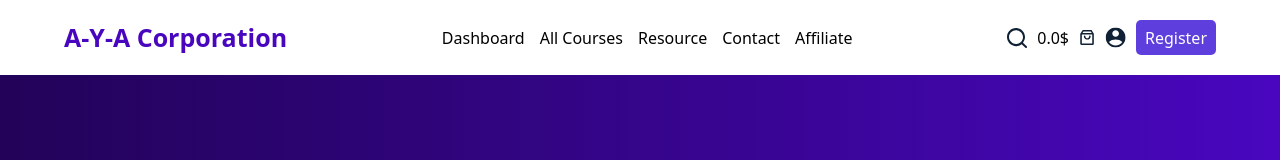
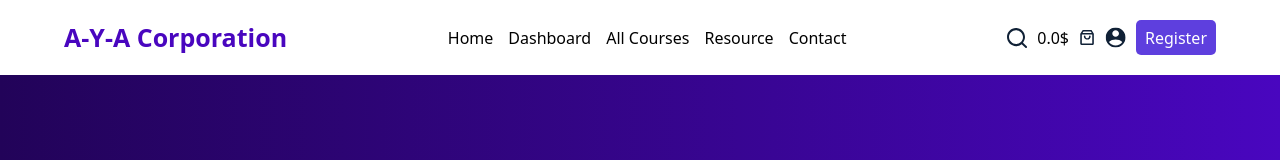
Before and after one commit to Abdul-Muqaddam/A_Y_A_corporation_course_website, a React (Vite) app in the folder frontend/: page / in a window 1280 px wide. Shown: the top 160 px of the page. Built offline with nearby package versions, Linux system fonts and the light colour scheme.

Commit message:
Added AllCourse Page

```diff
--- a/frontend/src/App.jsx
+++ b/frontend/src/App.jsx
@@ -6,6 +6,7 @@ import Home from './components/Home'
 import Register from './components/Register'
 import Login from './components/login'
 import ForgetPassword from './components/forgetPassword'
+import AllCourses from './components/allCourses'
 
 function App() {
   return (
@@ -15,6 +16,7 @@ function App() {
       <Route path='/Register' element={<Register/>}/>
       <Route path='/Login' element={<Login/>}/>
       <Route path='/forgetPassword' element={<ForgetPassword/>}/>
+      <Route path='/allCourses' element={<AllCourses/>}/>
     </Routes>
     </>
   )
--- /dev/null
+++ b/frontend/src/components/allCourses.jsx
@@ -0,0 +1,13 @@
+import React from "react";
+import Header from "./header";
+import Course from "./course";
+function AllCourses(){
+    return(
+        <>
+        <Header/>
+        <Course/>
+        </>
+    )
+}
+
+export default AllCourses
--- a/frontend/src/components/header.jsx
+++ b/frontend/src/components/header.jsx
@@ -48,6 +48,14 @@ function Header(props) {
         navigate("/Register",{replace:true})
     }
 
+    const handleAllCourseNavigation=()=>{
+        navigate("/allCourses")
+    }
+
+    const handleHomeNavigation=()=>{
+        navigate("/")
+    }
+
     return (
         <>
             <header className='flex justify-center h-[75px] items-center  '>
@@ -56,10 +64,13 @@ function Header(props) {
                         A-Y-A Corporation
                     </div>
                     <ul className='flex gap-[15px] items-center'>
+                        <li onClick={handleHomeNavigation} className="cursor-pointer hover:text-[#460FB0]">
+                            Home
+                        </li>
                         <li className="cursor-pointer hover:text-[#460FB0]">
                             Dashboard
                         </li>
-                        <li className="cursor-pointer hover:text-[#460FB0]">
+                        <li onClick={handleAllCourseNavigation} className="cursor-pointer hover:text-[#460FB0]">
                             All Courses
                         </li>
                         <li className="cursor-pointer hover:text-[#460FB0]">
@@ -67,9 +78,6 @@ function Header(props) {
                         </li>
                         <li className="cursor-pointer hover:text-[#460FB0]">
                             Contact
-                        </li>
-                        <li className="cursor-pointer hover:text-[#460FB0]">
-                            Affiliate
                         </li>
                     </ul>
                     <div className="flex gap-[10px] items-center">
```
